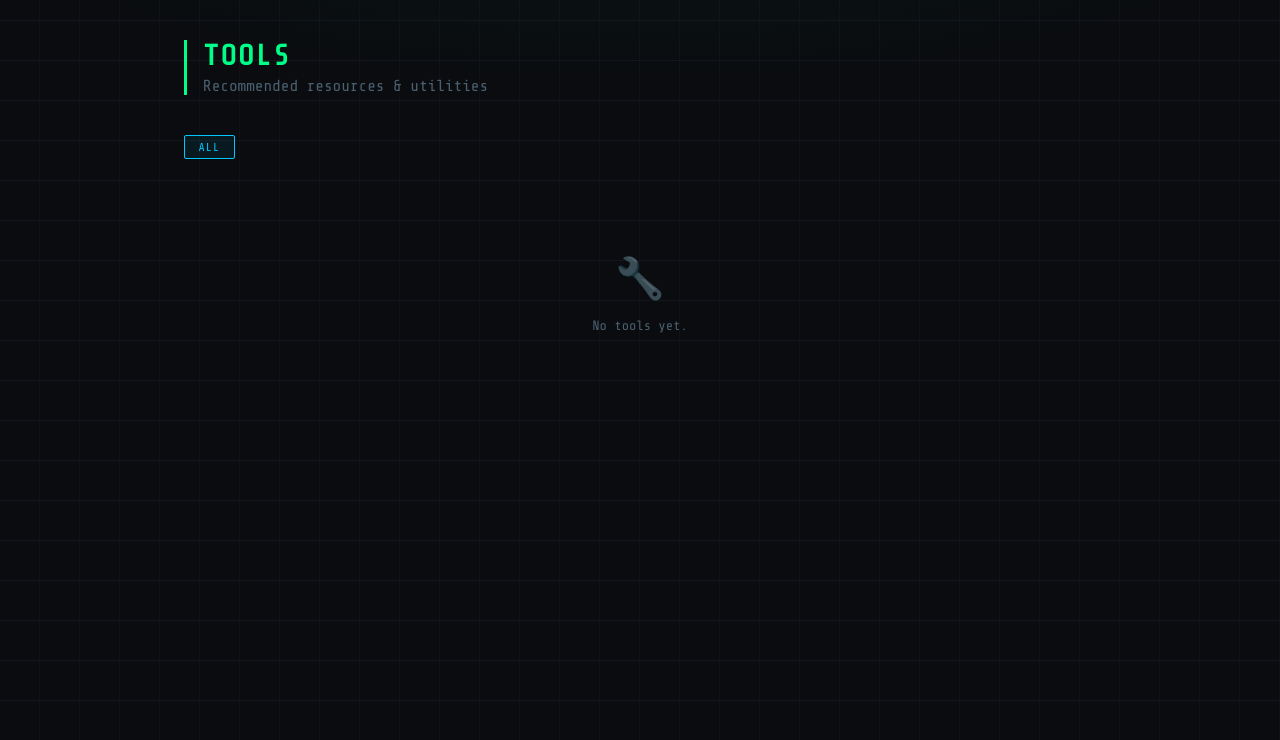
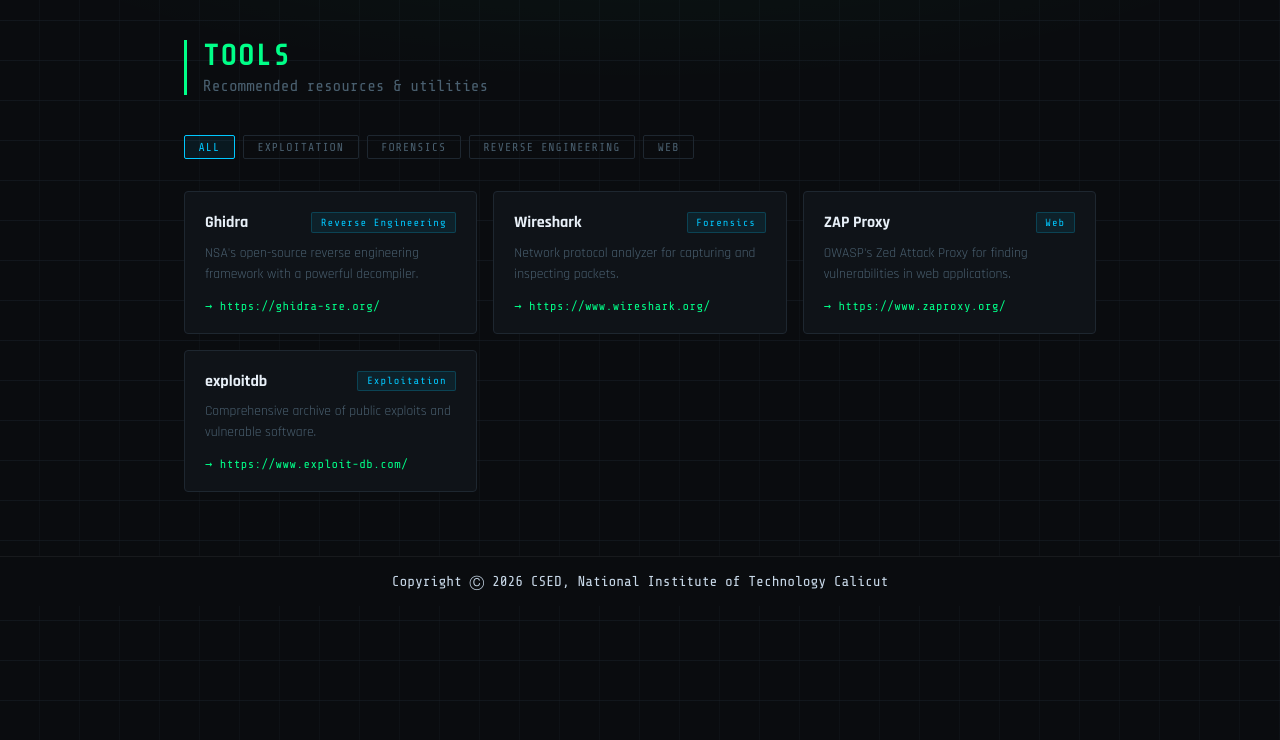
Before and after one commit to Computer-Security-Lab-NITC/Dashboard, a Flask app: page /tools in a window 1280 px wide. Shown: the part 60-800 px from the top of the page. Run offline with Flask 3, Linux system fonts and the light colour scheme.

Commit message:
[feat] added footer, updated details

```diff
--- a/app.py
+++ b/app.py
@@ -11,16 +11,44 @@ app.secret_key = os.getenv("SECRET_KEY", "defaultsecret")  # Replace with a secu
 
 # In-memory store (replace with a DB for production)
 announcements = [
-    {
-        "id": 1,
-        "title": "Registration is now LIVE!",
-        "body": "Welcome to Nullpointer! Registration is now open. Please sign up using the Google Form linked on the homepage. We can't wait to see you compete!",
-        "tag": "info",
-        "timestamp": "2026-04-07 09:00"
-    },
+    # {
+    #     "id": 1,
+    #     "title": "Registration is now LIVE!",
+    #     "body": "Welcome to Nullpointer! Registration is now open. Please sign up using the Google Form linked on the homepage. We can't wait to see you compete!",
+    #     "tag": "info",
+    #     "timestamp": "08-04-2026 09:00"
+    # },
 ]
 
 tools = [
+    {
+        "id": 1,
+        "name": "Ghidra",
+        "url": "https://ghidra-sre.org/",
+        "description": "NSA's open-source reverse engineering framework with a powerful decompiler.",
+        "category": "Reverse Engineering"
+    },
+    {
+        "id": 2,
+        "name": "Wireshark",
+        "url": "https://www.wireshark.org/",
+        "description": "Network protocol analyzer for capturing and inspecting packets.",
+        "category": "Forensics"
+    },
+    {
+        "id": 3,
+        "name": "ZAP Proxy",
+        "url": "https://www.zaproxy.org/",
+        "description": "OWASP's Zed Attack Proxy for finding vulnerabilities in web applications.",
+        "category": "Web"
+    },
+    {
+        "id": 4,
+        "name": "exploitdb",
+        "url": "https://www.exploit-db.com/",
+        "description": "Comprehensive archive of public exploits and vulnerable software.",
+        "category": "Exploitation"
+    },
     # {
     #     "id": 1,
     #     "name": "CyberChef",
@@ -43,25 +71,11 @@ tools = [
     #     "category": "Web"
     # },
     # {
-    #     "id": 4,
-    #     "name": "Ghidra",
-    #     "url": "https://ghidra-sre.org/",
-    #     "description": "NSA's open-source reverse engineering framework with a powerful decompiler.",
-    #     "category": "Reverse Engineering"
-    # },
-    # {
     #     "id": 5,
     #     "name": "pwntools",
     #     "url": "https://github.com/Gallopsled/pwntools",
     #     "description": "CTF framework and exploit development library for Python.",
     #     "category": "Pwn"
-    # },
-    # {
-    #     "id": 6,
-    #     "name": "Wireshark",
-    #     "url": "https://www.wireshark.org/",
-    #     "description": "Network protocol analyzer for capturing and inspecting packets.",
-    #     "category": "Forensics"
     # },
     # {
     #     "id": 7,
@@ -79,7 +93,7 @@ tools = [
     # }
 ]
 
-next_id = {"announcements": 2, "tools": 1}
+next_id = {"announcements": 2, "tools": 7}
 
 
 @app.route("/")
--- a/templates/base.html
+++ b/templates/base.html
@@ -236,6 +236,24 @@
       background: var(--danger);
       color: #fff;
     }
+    .btn-danger:hover {
+      background: var(--danger);
+      color: #fff;
+    }
+
+    .footer {
+      text-align: center;
+      padding: 1rem 1.5rem;
+      color: var(--muted);
+      font-family: var(--mono);
+      font-size: 0.9rem;
+      border-top: 1px solid rgba(255,255,255,0.06);
+      background: rgba(10,12,15,0.95);
+    }
+
+    .footer span {
+      color: var(--text);
+    }
   </style>
 </head>
 <body>
@@ -261,6 +279,11 @@
 
   {% block content %}{% endblock %}
 </div>
+
+<footer class="footer">
+  <span>Copyright Ⓒ 2026 CSED, National Institute of Technology Calicut</span>
+</footer>
+
 <script>
   function toggleNav() {
     document.getElementById("navLinks").classList.toggle("show");
```
Also changed, not shown: templates/index.html (+47 -56 lines).
